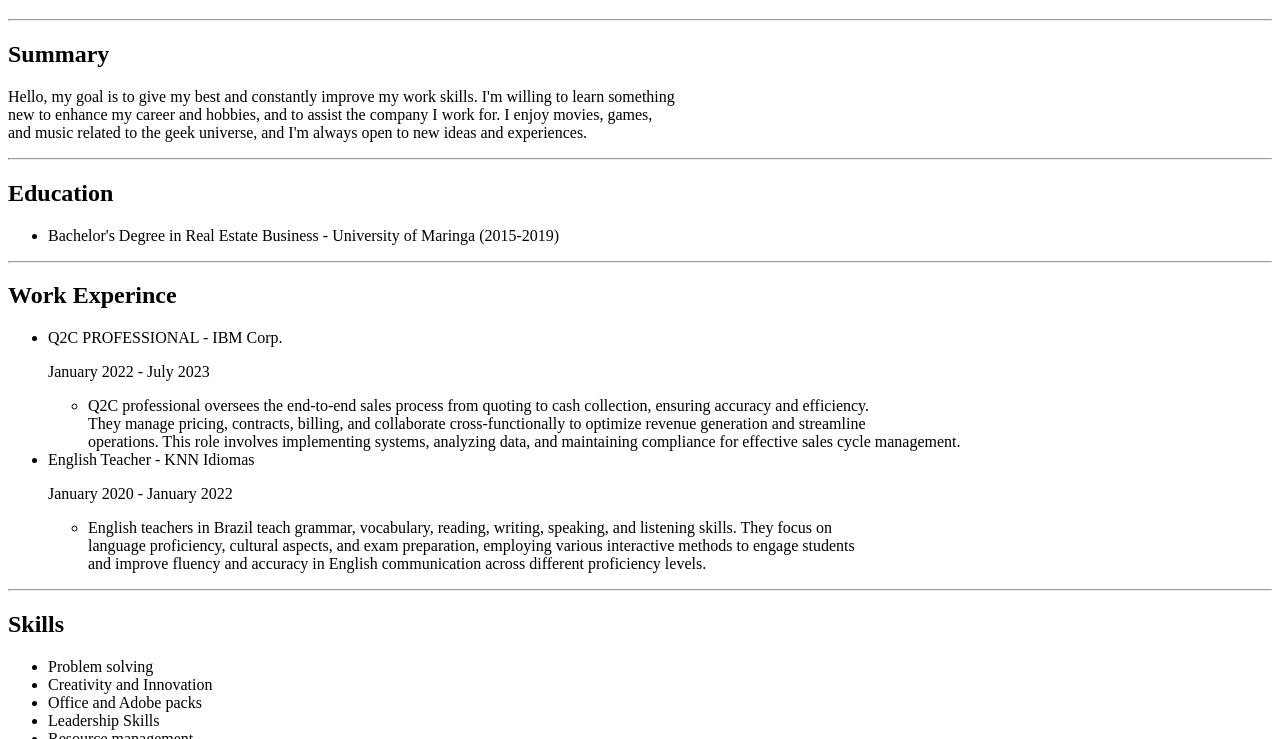
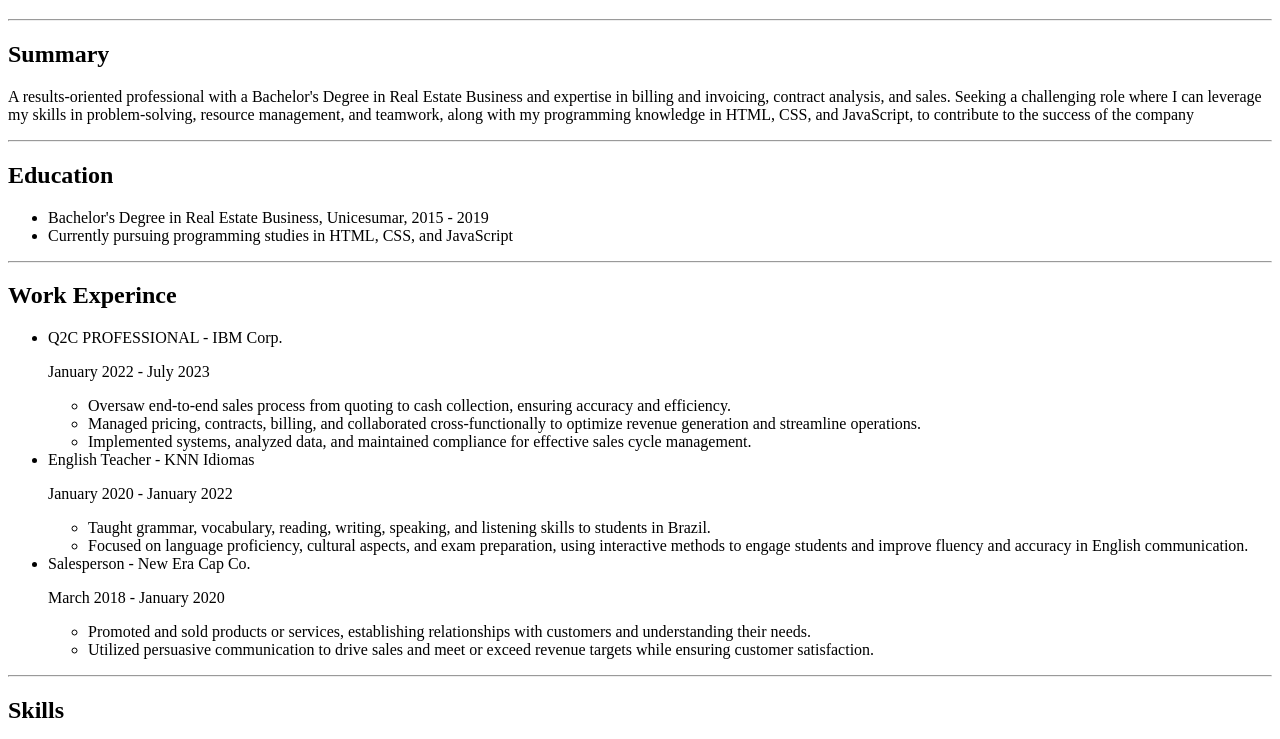
Before and after one commit to lucianogutjahr/html-resume, a plain HTML site: page index.html in a window 1280 px wide. Shown: the part 61-800 px from the top of the page. Drawn offline with Linux system fonts and the light colour scheme.

Commit message:
Update index.html

```diff
--- a/index.html
+++ b/index.html
@@ -9,13 +9,13 @@
     <h1>Luciano Gutjahr de Abreu</h1>
     <hr />
     <h2>Summary</h2>
-    <p>Hello, my goal is to give my best and constantly improve my work skills. I'm willing to learn something <br>
-        new to enhance my career and hobbies, and to assist the company I work for. I enjoy movies, games,<br>
-        and music related to the geek universe, and I'm always open to new ideas and experiences.</p>
+    <p>A results-oriented professional with a Bachelor's Degree in Real Estate Business and expertise in billing and invoicing, contract analysis, and sales. Seeking a challenging role where I can leverage my skills in problem-solving, resource management, and teamwork, along with my programming knowledge in HTML, CSS, and JavaScript, to contribute to the success of the company</p>
     <hr />
     <h2>Education</h2>
     <ul>
-        <li>Bachelor's Degree in Real Estate Business - University of Maringa (2015-2019)
+        <li>Bachelor's Degree in Real Estate Business, Unicesumar, 2015 - 2019
+        </li>
+        <li>Currently pursuing programming studies in HTML, CSS, and JavaScript
         </li>
     </ul>
     <hr />
@@ -25,16 +25,23 @@
             Q2C PROFESSIONAL - IBM Corp. <br>
             <p>January 2022 - July 2023</p>
             <ul>
-                <li>Q2C professional oversees the end-to-end sales process from quoting to cash collection, ensuring accuracy and efficiency.<br>
-                     They manage pricing, contracts, billing, and collaborate cross-functionally to optimize revenue generation and streamline <br>
-                     operations. This role involves implementing systems, analyzing data, and maintaining compliance for effective sales cycle management.</li>
+                <li>Oversaw end-to-end sales process from quoting to cash collection, ensuring accuracy and efficiency.</li>
+                <li>Managed pricing, contracts, billing, and collaborated cross-functionally to optimize revenue generation and streamline operations.</li>
+                <li>Implemented systems, analyzed data, and maintained compliance for effective sales cycle management.</li>
+
             </ul>
         </li>
         <li> English Teacher - KNN Idiomas</li>
         <p>January 2020 - January 2022</p>
         <ul>
-            <li> English teachers in Brazil teach grammar, vocabulary, reading, writing, speaking, and listening skills. They focus on<br> language proficiency, cultural aspects, and exam preparation, employing various interactive methods to engage students<br>
-                 and improve fluency and accuracy in English communication across different proficiency levels.</li>
+            <li>Taught grammar, vocabulary, reading, writing, speaking, and listening skills to students in Brazil.</li>
+            <li>Focused on language proficiency, cultural aspects, and exam preparation, using interactive methods to engage students and improve fluency and accuracy in English communication.</li>
+        </ul>
+        <li> Salesperson - New Era Cap Co.</li>
+        <p>March 2018 - January 2020</p>
+        <ul>
+            <li>Promoted and sold products or services, establishing relationships with customers and understanding their needs.</li>
+            <li>Utilized persuasive communication to drive sales and meet or exceed revenue targets while ensuring customer satisfaction.</li>
         </ul>
     </ul>
     <hr />
```
